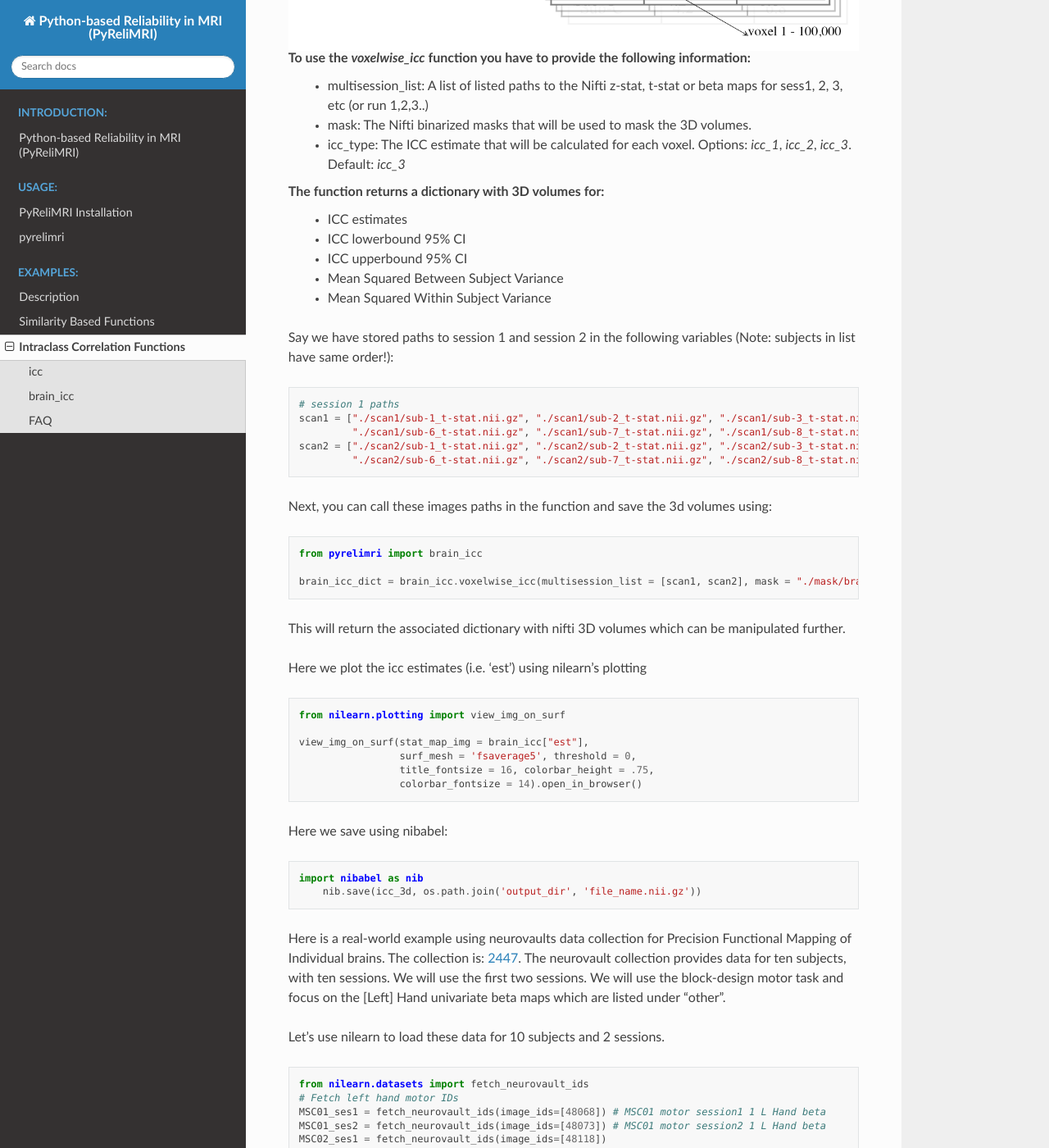
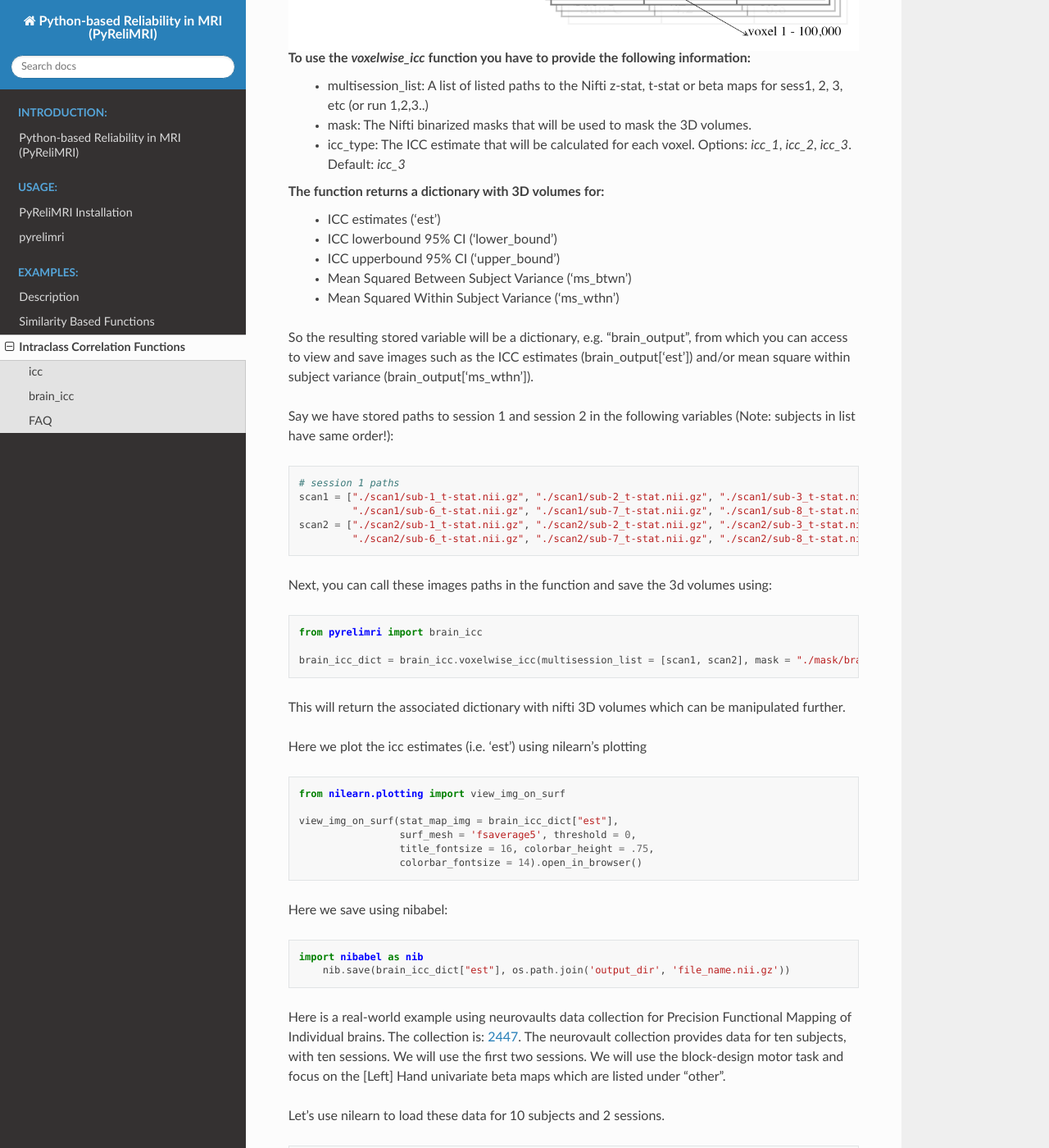
Before and after one commit to demidenm/PyReliMRI, a Sphinx documentation site: the page built from docs/icc_funcs.rst, in a window 1280 px wide and 1400 px high, scrolled down 5227 px. Shown: the whole window at 82% size. Built offline with Sphinx 7.4.7 and the Read the Docs theme 2.0.0, drawn with Linux system fonts in a browser that asks for light colours; some of the changed text lies outside the part shown.

Commit message:
add readthedoc details

```diff
--- a/docs/icc_funcs.rst
+++ b/docs/icc_funcs.rst
@@ -235,12 +235,14 @@ To use the `voxelwise_icc` function you have to provide the following informatio
     - icc_type: The ICC estimate that will be calculated for each voxel. Options: `icc_1`, `icc_2`, `icc_3`. Default: `icc_3`
 
 The function returns a dictionary with 3D volumes for:
-    - ICC estimates
-    - ICC lowerbound 95% CI
-    - ICC upperbound 95% CI
-    - Mean Squared Between Subject Variance
-    - Mean Squared Within Subject Variance
+    - ICC estimates ('est')
+    - ICC lowerbound 95% CI ('lower_bound')
+    - ICC upperbound 95% CI ('upper_bound')
+    - Mean Squared Between Subject Variance ('ms_btwn')
+    - Mean Squared Within Subject Variance ('ms_wthn')
 
+So the resulting stored variable will be a dictionary, e.g. "brain_output", from which you can access to view and save images such \
+as the ICC estimates (brain_output['est']) and/or mean square within subject variance (brain_output['ms_wthn']).
 
 Say we have stored paths to session 1 and session 2 in the following variables (Note: subjects in list have same order!):
 
@@ -269,7 +271,7 @@ Here we plot the icc estimates (i.e. 'est') using nilearn's plotting
 
     from nilearn.plotting import view_img_on_surf
 
-    view_img_on_surf(stat_map_img = brain_icc["est"],
+    view_img_on_surf(stat_map_img = brain_icc_dict["est"],
                      surf_mesh = 'fsaverage5', threshold = 0,
                      title_fontsize = 16, colorbar_height = .75,
                      colorbar_fontsize = 14).open_in_browser()
@@ -280,7 +282,7 @@ Here we save using nibabel:
 .. code-block:: python
 
     import nibabel as nib
-        nib.save(icc_3d, os.path.join('output_dir', 'file_name.nii.gz'))
+        nib.save(brain_icc_dict["est"], os.path.join('output_dir', 'file_name.nii.gz'))
 
 Here is a real-world example using neurovaults data collection for Precision Functional Mapping of Individual brains. The \
 collection is: `2447 <https://neurovault.org/collections/2447/>`_. The neurovault collection provides data for ten subjects, with \
@@ -374,8 +376,8 @@ As before, you can save out the images using nibabel to a directory. Here we wil
 .. code-block:: python
 
     import nibabel as nib
-    nib.save(icc, os.path.join('output_dir', 'MSC-LHandbeta_estimate-icc.nii.gz'))
-    nib.save(icc_msbs, os.path.join('output_dir', 'MSC-LHandbeta_estimate-iccmsbs.nii.gz'))
+    nib.save(brain_icc_msc["est"], os.path.join('output_dir', 'MSC-LHandbeta_estimate-icc.nii.gz'))
+    nib.save(brain_icc_msc["ms_btwn"], os.path.join('output_dir', 'MSC-LHandbeta_estimate-iccmsbs.nii.gz'))
 
 
 FAQ
```
Also changed, not shown: docs/introduction.rst (+5 -3 lines), docs/requirements.txt (+7 -0 lines).
